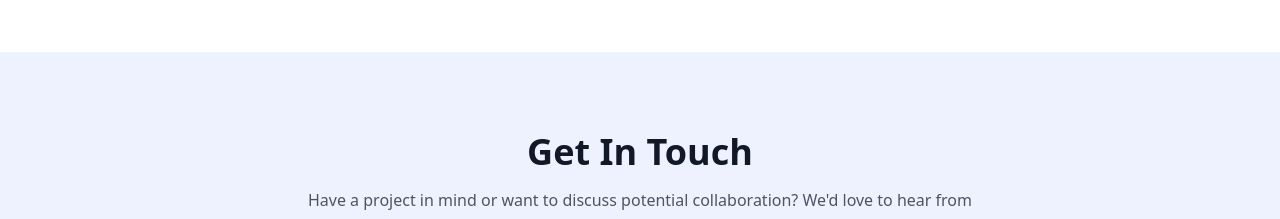
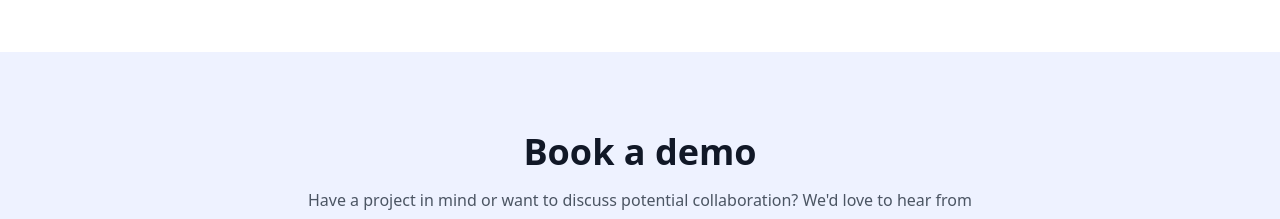
Before and after one commit to sameh-amr/stackvibes, a React (Create React App) app: page / in a window 1280 px wide. Shown: the part 4340-4559 px from the top of the page. Built offline with nearby package versions, Linux system fonts and the light colour scheme.

Commit message:
added book a demo

```diff
--- a/src/components/Contact.tsx
+++ b/src/components/Contact.tsx
@@ -51,7 +51,7 @@ const Contact: React.FC = () => {
         <div className="max-w-4xl mx-auto">
           <div className="text-center mb-16">
             <h2 className="text-3xl md:text-4xl font-bold mb-4">
-              Get In Touch
+              Book a demo
             </h2>
             <p className="text-gray-600 max-w-2xl mx-auto">
               Have a project in mind or want to discuss potential collaboration?
```
